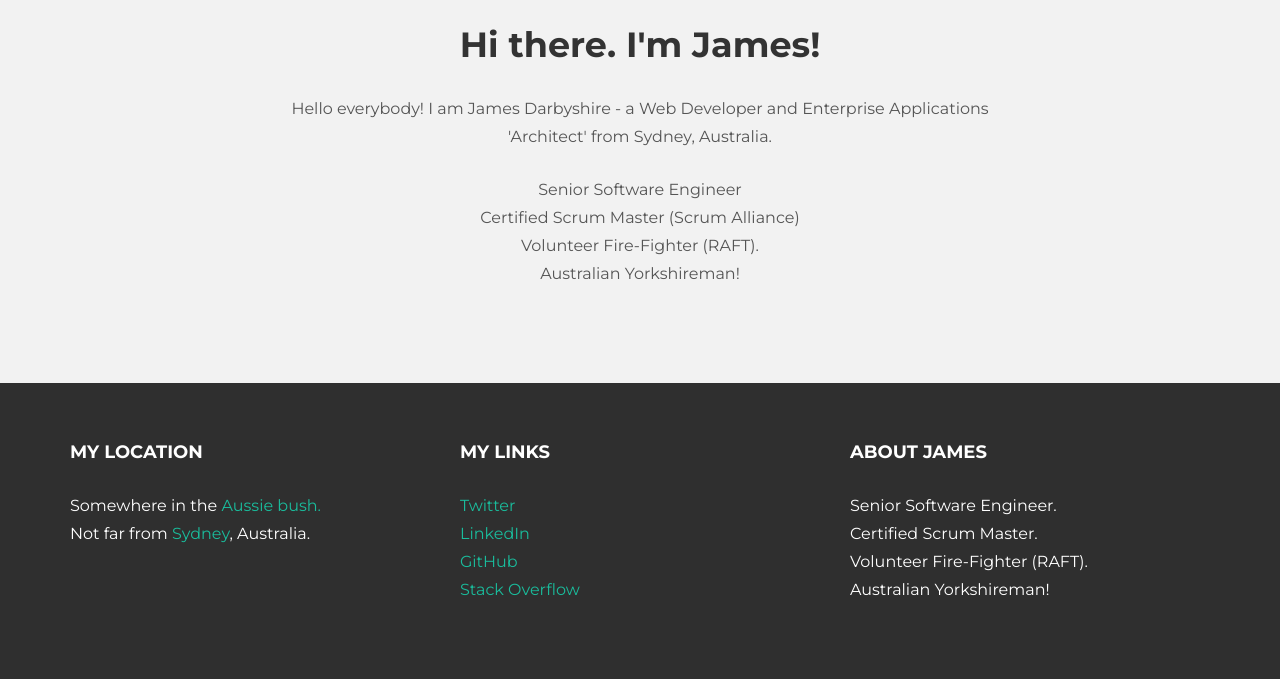
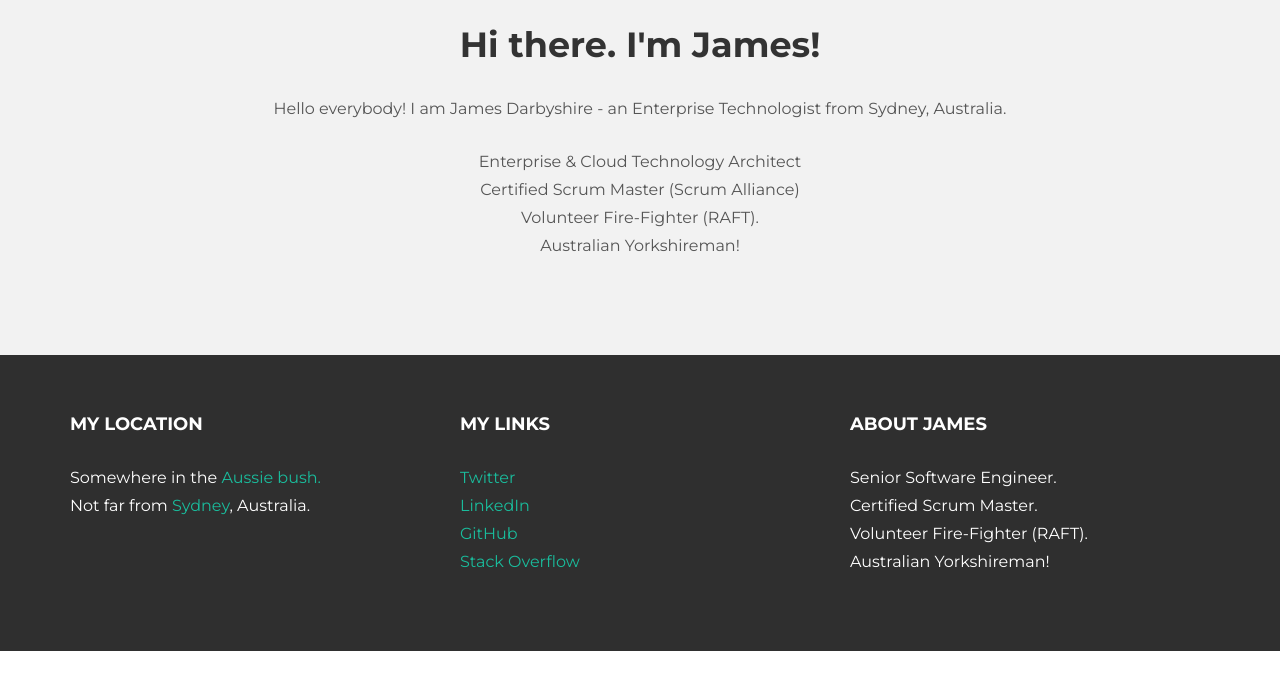
Before and after one commit to darbio/darbio.github.io, a Jekyll site: the page built from index.html, in a window 1280 px wide, cut to the strip 440-1119 px from the top of the page. Built offline with Jekyll 4.4.1, drawn with Linux system fonts in a browser that asks for light colours; nearby versions of some CDN libraries; after the commit the page ends 1091 px from its top, so only the background shows below that.

Commit message:
Update index.html

```diff
--- a/index.html
+++ b/index.html
@@ -9,8 +9,8 @@ layout: default
       <div class="col-lg-8 col-lg-offset-2 centered">
         <img src="http://www.gravatar.com/avatar/ce198ab23bedb46c953a2582e00cade3?s=155&d=mm" alt="James Darbyshire" class="gravatar img-circle">
         <h1>Hi there. I'm James!</h1>
-        <p>Hello everybody! I am James Darbyshire - a Web Developer and Enterprise Applications 'Architect' from Sydney, Australia.</p>
-        <p>Senior Software Engineer<br/>Certified Scrum Master (Scrum Alliance)<br/>Volunteer Fire-Fighter (RAFT).<br/>Australian Yorkshireman!</p>
+        <p>Hello everybody! I am James Darbyshire - an Enterprise Technologist from Sydney, Australia.</p>
+        <p>Enterprise & Cloud Technology Architect<br/>Certified Scrum Master (Scrum Alliance)<br/>Volunteer Fire-Fighter (RAFT).<br/>Australian Yorkshireman!</p>
 
       </div><!-- /col-lg-8 -->
     </div><!-- /row -->
```
